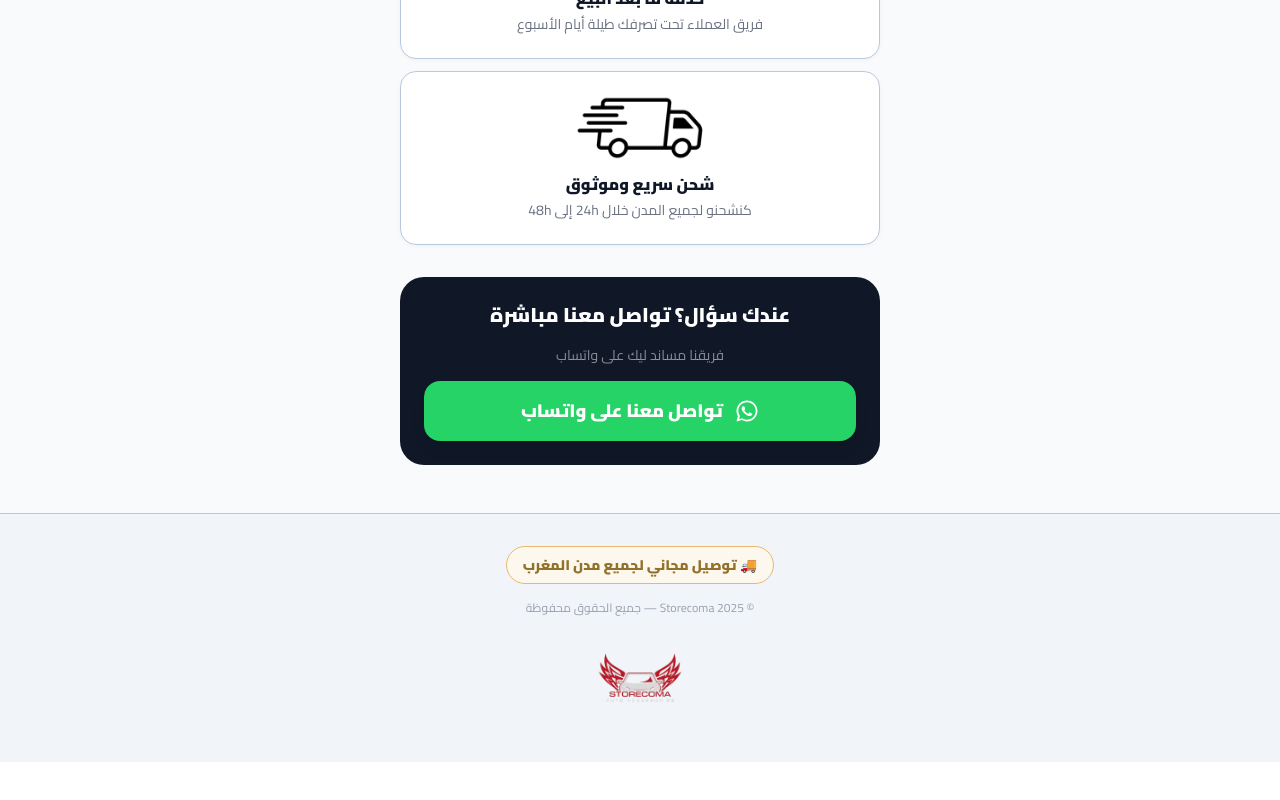
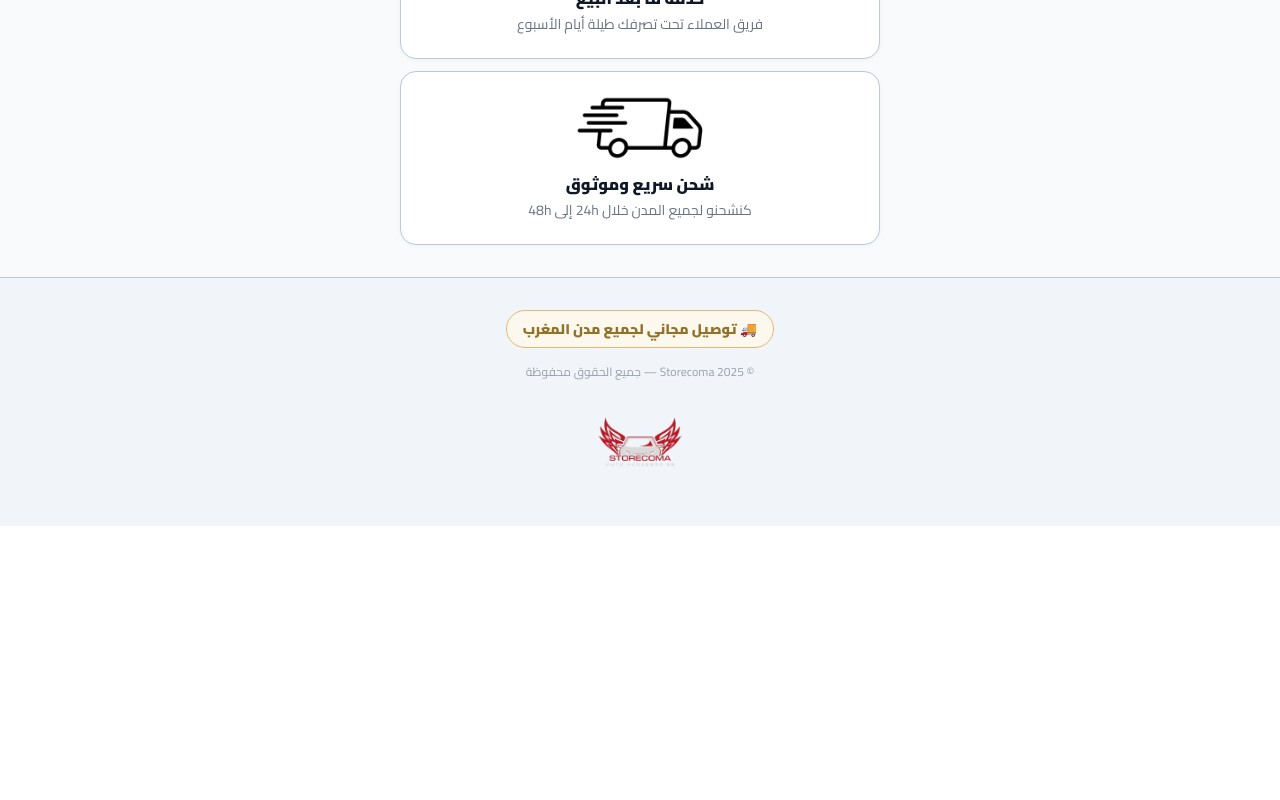
Before and after one commit to ftqsofts/car-accessories-1, a Next.js app: page /pages/vc-cl in a window 1280 px wide. Shown: the part 10026-10826 px from the top of the page. After the commit the page ends 10624 px from the top, so only its background shows below. Built offline with nearby package versions, Linux system fonts and the light colour scheme.

Commit message:
remove whatsapp

```diff
--- a/app/pages/car-home-cleaner/page.tsx
+++ b/app/pages/car-home-cleaner/page.tsx
@@ -296,7 +296,7 @@ export default function CarHomeCleanerPage() {
       <div className="h-4" />
 
       {/* ══ WHATSAPP ══ */}
-      <section className="max-w-lg mx-auto px-4 hidden py-4">
+      <section className="max-w-lg hidden mx-auto px-4 hidden py-4">
         <div className="rounded-3xl p-6 text-center space-y-4" style={{ background: DARK }}>
           <p className="text-white font-black text-xl">عندك سؤال؟ تواصل معنا مباشرة</p>
           <p className="text-white/50 text-sm">فريقنا مساند ليك على واتساب</p>
--- a/app/pages/vc-cl/page.tsx
+++ b/app/pages/vc-cl/page.tsx
@@ -374,7 +374,7 @@ export default function VcClPage() {
 
 
         {/* ══ WHATSAPP CTA ══ */}
-        <section className="max-w-lg mx-auto px-4 pb-12">
+        <section className="max-w-lg mx-auto hidden px-4 pb-12">
           <div className="bg-gray-900 rounded-3xl p-6 text-center space-y-4">
             <p className="text-white font-black text-xl">عندك سؤال؟ تواصل معنا مباشرة</p>
             <p className="text-white/50 text-sm">فريقنا مساند ليك على واتساب</p>
--- a/app/pgs/pck-4/page.tsx
+++ b/app/pgs/pck-4/page.tsx
@@ -286,7 +286,7 @@ export default function Pck4Page() {
       <div className="h-2" />
 
       {/* ══ WHATSAPP ══ */}
-      <section className="max-w-lg mx-auto px-4 py-6">
+      <section className="max-w-lg hidden mx-auto px-4 py-6">
         <div className="rounded-3xl p-6 text-center space-y-4" style={{ background: DARK }}>
           <p className="text-white font-black text-xl">عندك سؤال؟ تواصل معنا مباشرة</p>
           <p className="text-white/50 text-sm">فريقنا مساند ليك على واتساب</p>
```
